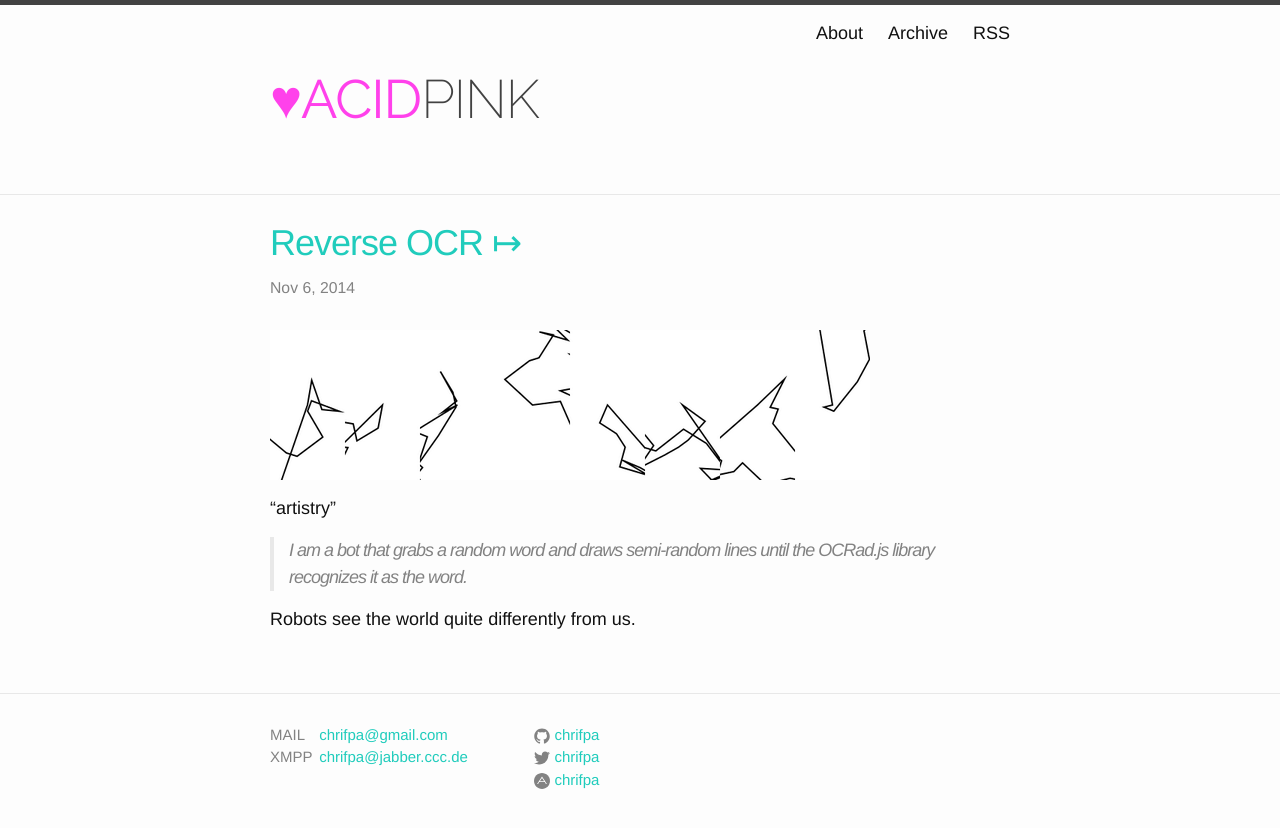
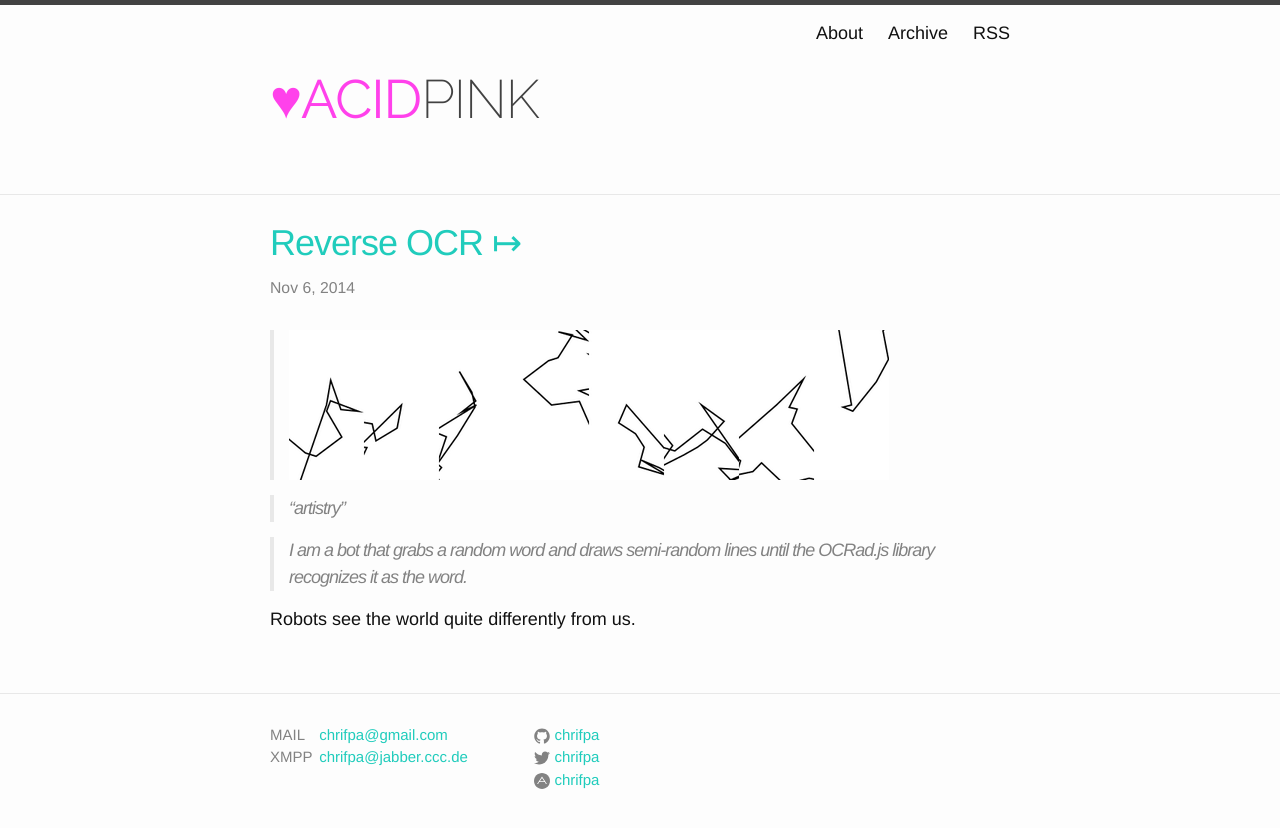
Before and after one commit to acdpnk/chrifpa.github.io, a Jekyll site: the page built from _posts/2014-11-06-reverse-ocr.md, in a window 1280 px wide. Shown: the top 828 px of the page. Built offline with Jekyll 4.4.1, drawn with Linux system fonts in a browser that asks for light colours.

Commit message:
fixed last post

```diff
--- a/_posts/2014-11-06-reverse-ocr.md
+++ b/_posts/2014-11-06-reverse-ocr.md
@@ -7,9 +7,9 @@ external_url: http://reverseocr.tumblr.com/
 ---
 
 
-[![artistry]({{ site.assets }}/reverse_ocr_artistry.png)](http://reverseocr.tumblr.com/post/101856314723/artistry)
+>[![artistry]({{ site.assets }}/reverse_ocr_artistry.png)](http://reverseocr.tumblr.com/post/101856314723/artistry)
 
-"artistry"
+>"artistry"
 
 >I am a bot that grabs a random word and draws semi-random lines until the OCRad.js library recognizes it as the word.
 
```
